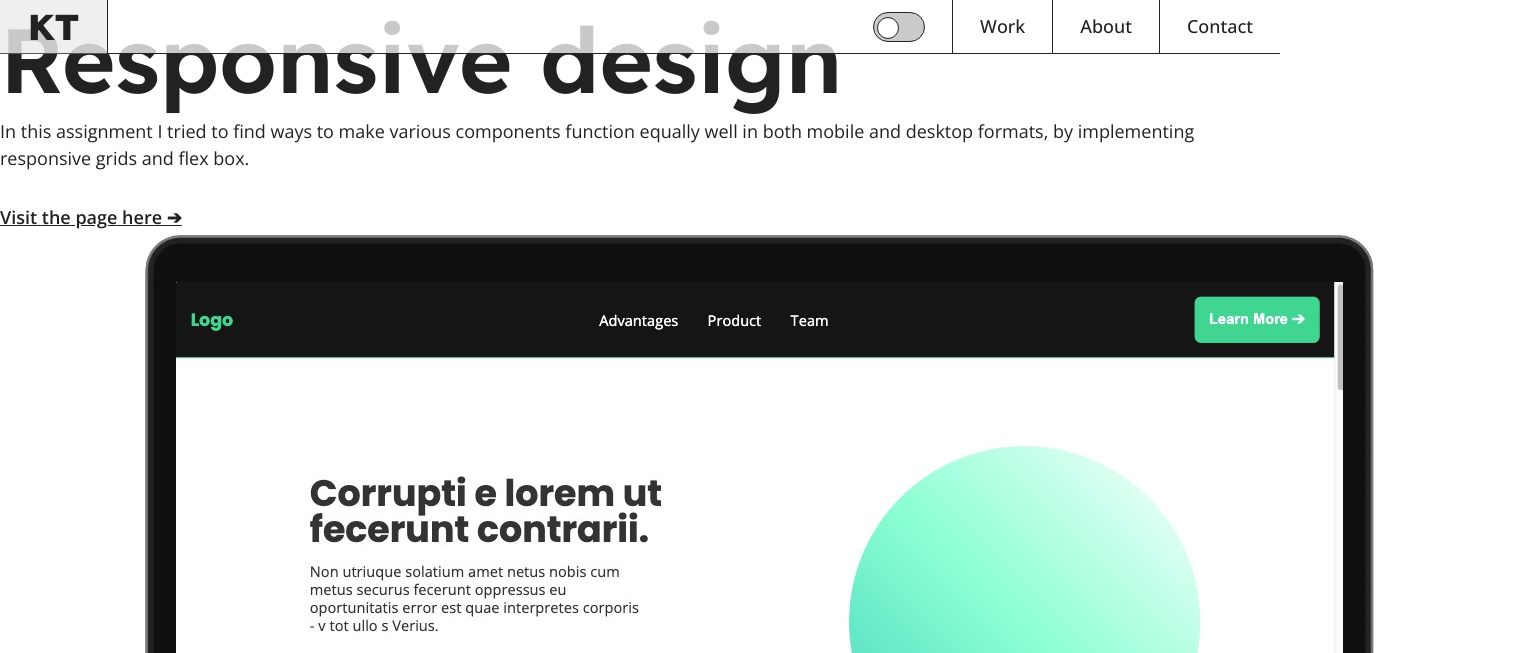
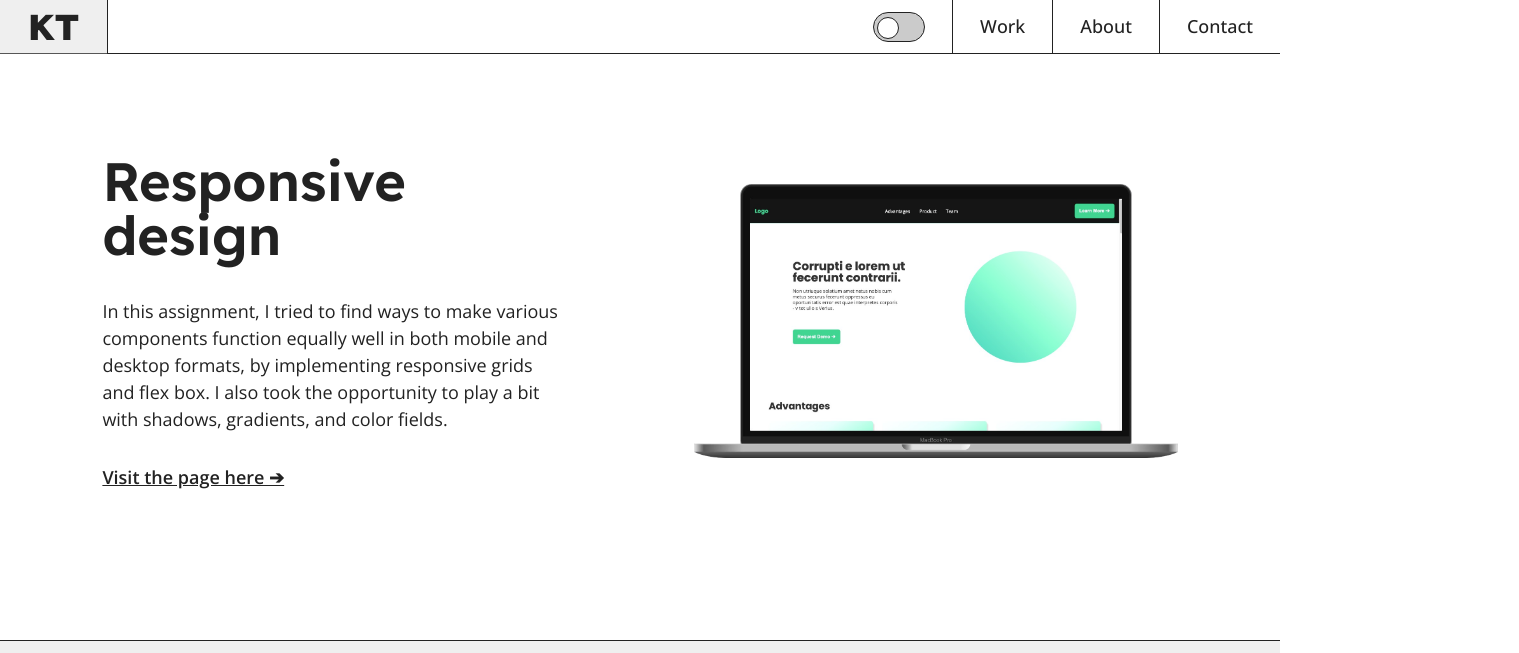
Before and after one commit to stringist/Portfolio_2022, a website built with Vite: page responsive.html in a window 1280 px wide. Shown: the top 653 px of the page, 1519 px wide, since content can reach past the window. Built offline with nearby package versions, Linux system fonts and the light colour scheme.

Commit message:
fixed colors and animations

```diff
--- a/responsive.html
+++ b/responsive.html
@@ -27,15 +27,24 @@
             <div class="burger"></div>
         </nav>
     </div>
+    <main>
+        <section class="detail_section">
+            <article class="detail_card_right_img">
+                <div class="detail_card_text">
+                    <h1>Responsive design</h1>
 
-    <article class="detail_article">
-        <div class="text">
-            <h1>Responsive design</h1>
-            <p>In this assignment I tried to find ways to make various components function equally well in both mobile and desktop formats, by implementing responsive grids and flex box.</p>
-            <a href=" https://stringist.github.io/12c.01.04.responsive-design" class="arrow_link">Visit the page here &#x2794;</a>
-        </div>
-        <div class="image_container"><img src="./my_assets/responsive_mockup_desktop.png" alt="website mockup"></div>
-    </article>
+                    <p>In this assignment, I tried to find ways to make various components function equally well in both mobile and desktop formats, by implementing responsive grids and flex box. I also took the opportunity to play a bit with shadows, gradients,
+                        and color fields. </p>
+
+                    <a href=" https://stringist.github.io/12c.01.04.responsive-design" class="arrow_link">Visit the page here &#x2794;</a>
+
+                </div>
+                <div class="detail_card_img_container">
+                    <img class="detail_image" src="./my_assets/responsive_mockup_desktop.png" alt="project mockup">
+                </div>
+            </article>
+        </section>
+    </main>
     <!-- <section>
         <h3>Images</h3> -->
     <!-- <div class="image_gallery">
--- a/sass/all_styles.scss
+++ b/sass/all_styles.scss
@@ -25,6 +25,7 @@
             /*18px*/
 
             body {
+                min-height: 100%;
                 background-color: var(--primary-light);
                 color: $grey;
                 font-family: var(--body);
@@ -748,8 +749,6 @@
             }
 
             footer {
-                // position: absolute;
-                bottom: 0;
                 width: 100%;
                 background: #cbcbcb4e;
                 border-top: $grey_border;
```
Also changed, not shown: colors_and_animation.html (+0 -3 lines), hogwarts.html (+2 -2 lines).
